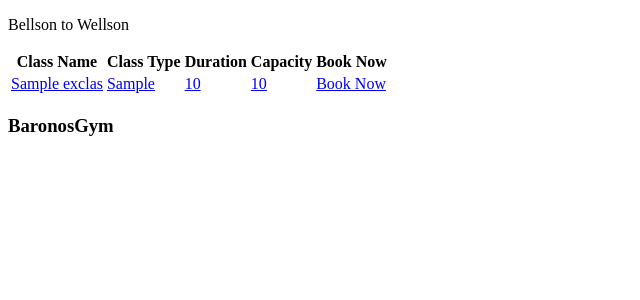
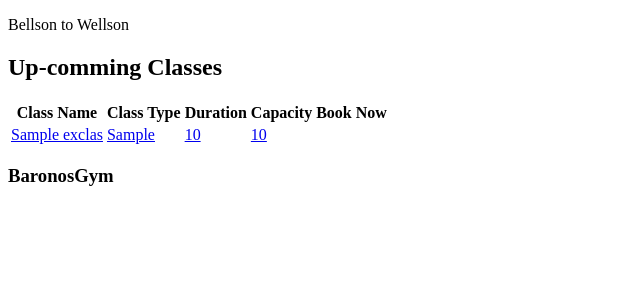
Before and after one commit to BrockBaron/Baronos-Gym, a Flask app: template gym_app/templates/index.html in a window 1280 px wide. Shown: the part 152-452 px from the top of the page, without its empty margins (0-640 px from the left). Run offline with Flask 2, Linux system fonts and the light colour scheme; the template is opened without the code that fills it: most values are stand-ins (such as "Sample title", 1, 10 or a date in 2020).

Commit message:
landing page showing upcoming classess

```diff
--- a/gym_app/app.py
+++ b/gym_app/app.py
@@ -1,4 +1,6 @@
 from flask import Flask, render_template
+
+import repositories.exclass_repository as exclass_repository
 
 from controllers.booking_controller import bookings_blueprint
 from controllers.exclass_controller import exclasses_blueprint
@@ -12,7 +14,8 @@ app.register_blueprint(members_blueprint)
 
 @app.route('/')
 def home():
-    return render_template('index.html')
+    classes = exclass_repository.select_all()
+    return render_template('index.html', exclasses = classes)
 
 if __name__ == '__main__':
     app.run(debug=True)
--- a/gym_app/controllers/exclass_controller.py
+++ b/gym_app/controllers/exclass_controller.py
@@ -11,7 +11,7 @@ exclasses_blueprint = Blueprint("classes", __name__)
 @exclasses_blueprint.route('/classes')
 def classes():
     classes = exclass_repository.select_all()
-    return render_template('classess/index.html', classes = classes)
+    return render_template('classes/index.html', classes = classes)
 
 
 #NEW
--- a/gym_app/templates/base.html
+++ b/gym_app/templates/base.html
@@ -36,7 +36,7 @@
     </section>
 
     <footer>
-        <h3>BaronosGym<h3>
+        <h3>BaronosGym <h3>
     </footer>
 </body>
 </html>
--- a/gym_app/templates/index.html
+++ b/gym_app/templates/index.html
@@ -1,9 +1,9 @@
 {% extends 'base.html' %}
 {% block content %}
-<!-- this page will contain the list of upcoming classes with quick links to booking onto specific classes -->
     <p>Bellson to Wellson</p>
 
 <Section>
+    <h2>Up-comming Classes</h2>
 <table>
     <tr>
         <th>Class Name</th>
@@ -12,13 +12,13 @@
         <th>Capacity</th>
         <th>Book Now</th>
     </tr>
-    {% for event in events%}
+    {% for exclass in exclasses %}
     <tr>
-        <td><a href="/classes/{{ class.id }}"> {{ exclass.name}}</a></td>
-        <td><a href="/classes/{{ class.id }}"> {{ exclass.activity_type}}</a></td>
-        <td><a href="/classes/{{ class.id }}"> {{ exclass.duration}}</a></td>
-        <td><a href="/classes/{{ class.id }}"> {{ exclass.capacity }}</a></td>
-        <td><a href="/bookings/new{{bookings.new(booking)}}">Book Now</a></td>
+        <td><a href="/classes/{{ exclass.id }}"> {{ exclass.name}}</a></td>
+        <td><a href="/classes/{{ exclass.id }}"> {{ exclass.activity_type}}</a></td>
+        <td><a href="/classes/{{ exclass.id }}"> {{ exclass.duration}}</a></td>
+        <td><a href="/classes/{{ exclass.id }}"> {{ exclass.capacity }}</a></td>
+
     </tr>
     {% endfor%}
 </table>
```
Also changed, not shown: gym_app/templates/classes/index.html (+20 -0 lines).
